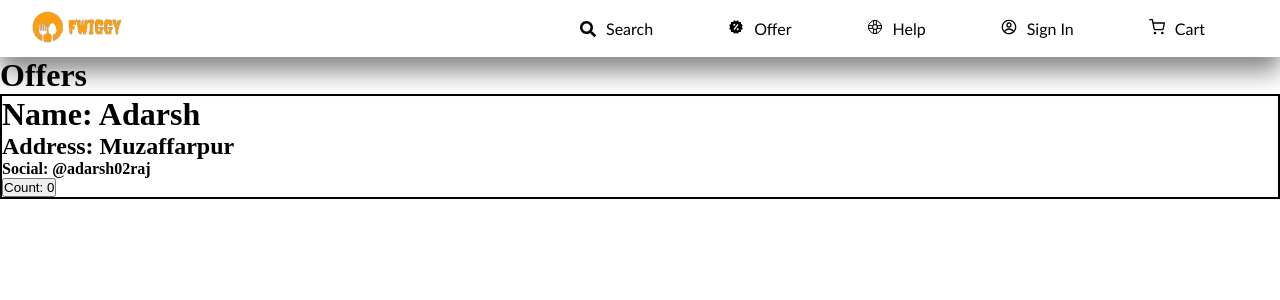
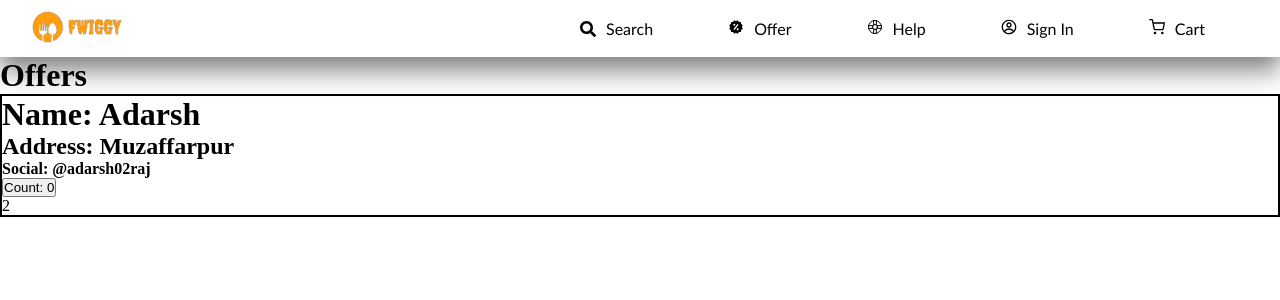
Before and after one commit to adarsh02raj/Fwiggy, a React (Vite) app: page /offers in a window 1280 px wide. Shown: the top 300 px of the page. Built offline with nearby package versions, Linux system fonts and the light colour scheme.

Commit message:
v1.0.0.02

```diff
--- a/src/components/UserClass.jsx
+++ b/src/components/UserClass.jsx
@@ -23,6 +23,7 @@ class UserClass extends React.Component{
                 <button onClick={()=>{
                     this.setState({count : this.state.count+1})
                 }}>Count: {this.state.count}</button>
+                <p>{this.state.count2}</p>
             </div>
         )
     }
```
